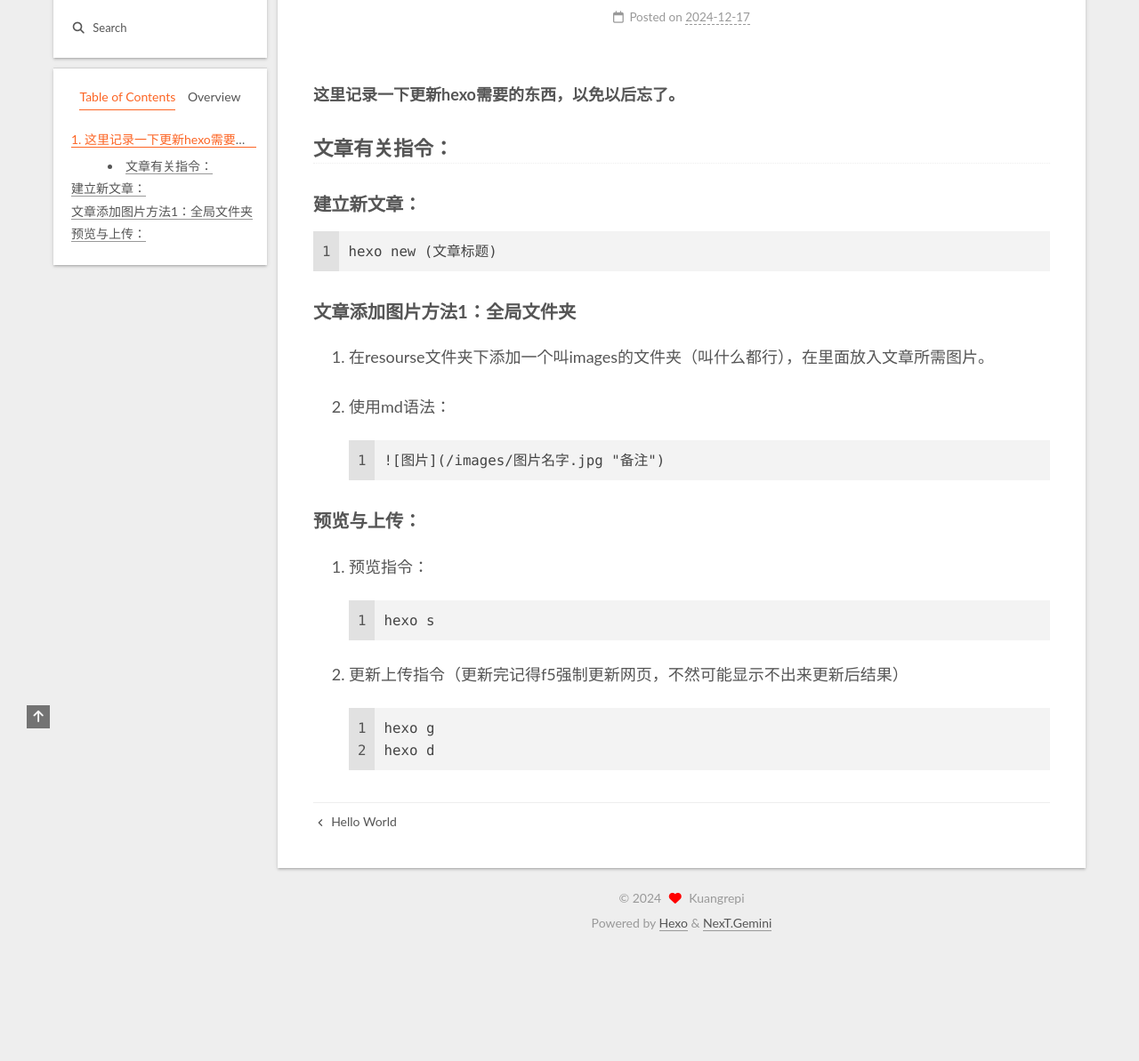
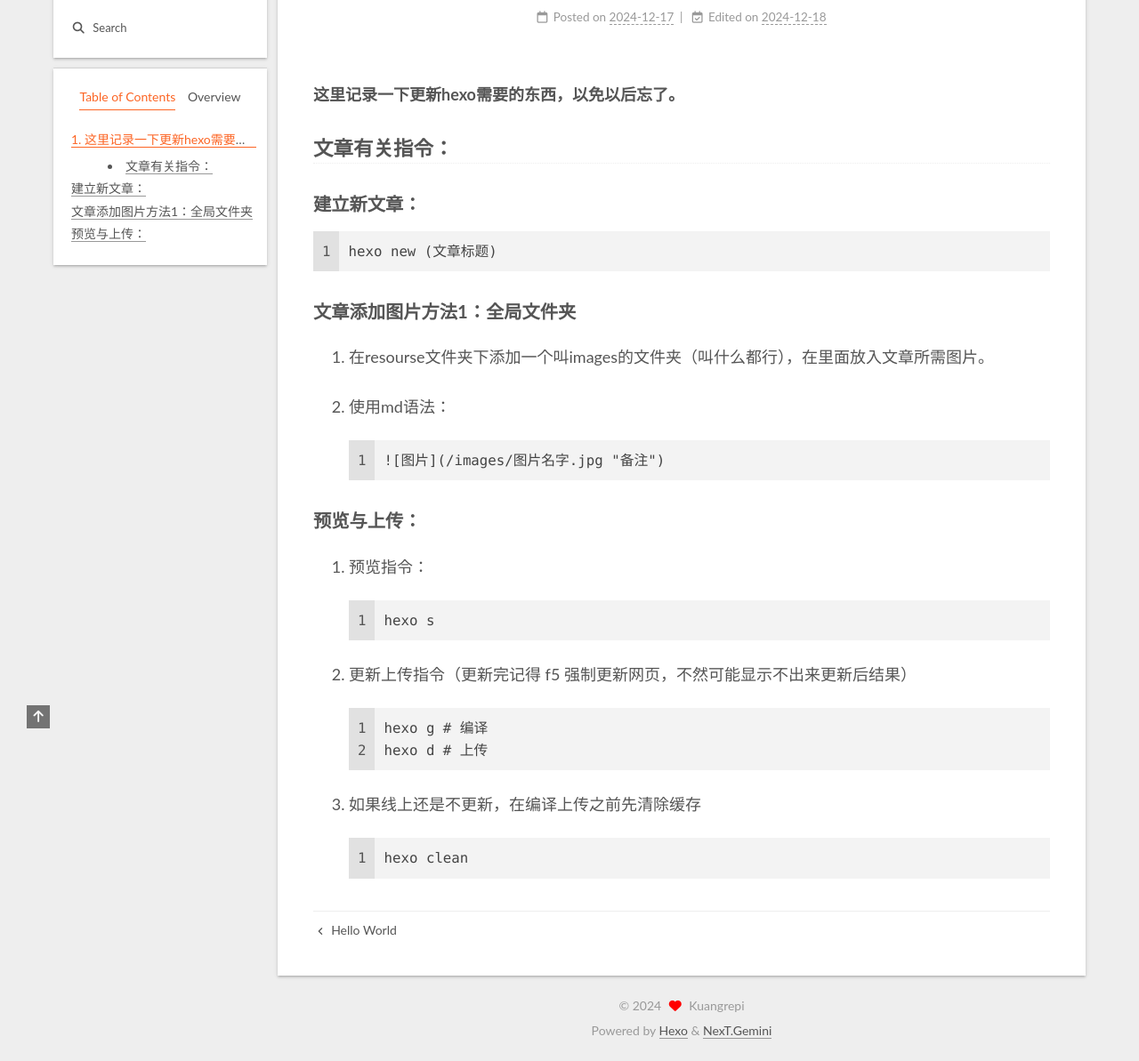
Before and after one commit to kuangrepi/kuangrepi.github.io, a plain HTML site: page 2024/12/17/hexo有关的简单指令/index.html in a window 1280 px wide. Shown: the part 81-1274 px from the top of the page at 89% size. Before the commit the page ends 1153 px from the top, so only its background shows below. Drawn offline with nearby package versions, Linux system fonts and the light colour scheme; some packages are replaced by stand-ins of ours; a script that the page names is missing.

Commit message:
Site updated: 2024-12-18 14:47:52

```diff
--- a/2024/12/17/hexo有关的简单指令/index.html
+++ b/2024/12/17/hexo有关的简单指令/index.html
@@ -27,7 +27,7 @@
 <meta property="og:description" content="这里记录一下更新hexo需要的东西，以免以后忘了。文章有关指令：建立新文章：1hexo new (文章标题)  文章添加图片方法1：全局文件夹 在resourse文件夹下添加一个叫images的文件夹（叫什么都行），在里面放入文章所需图片。  使用md语法： 1![图片](&#x2F;images&#x2F;图片名字.jpg &quot;备注&quot;)  预览与上传： 预览指令： 1hexo s  更新上传指令（">
 <meta property="og:locale" content="en_US">
 <meta property="article:published_time" content="2024-12-17T09:38:03.000Z">
-<meta property="article:modified_time" content="2024-12-17T09:54:03.908Z">
+<meta property="article:modified_time" content="2024-12-18T06:47:34.709Z">
 <meta property="article:author" content="Kuangrepi">
 <meta name="twitter:card" content="summary">
 
@@ -212,8 +212,14 @@
       </span>
       <span class="post-meta-item-text">Posted on</span>
 
-
-      <time title="Created: 2024-12-17 17:38:03 / Modified: 17:54:03" itemprop="dateCreated datePublished" datetime="2024-12-17T17:38:03+08:00">2024-12-17</time>
+      <time title="Created: 2024-12-17 17:38:03" itemprop="dateCreated datePublished" datetime="2024-12-17T17:38:03+08:00">2024-12-17</time>
+    </span>
+    <span class="post-meta-item">
+      <span class="post-meta-item-icon">
+        <i class="far fa-calendar-check"></i>
+      </span>
+      <span class="post-meta-item-text">Edited on</span>
+      <time title="Modified: 2024-12-18 14:47:34" itemprop="dateModified" datetime="2024-12-18T14:47:34+08:00">2024-12-18</time>
     </span>
 
 
@@ -244,8 +250,13 @@
 <li><p>预览指令：</p>
 <figure class="highlight plaintext"><table><tr><td class="gutter"><pre><span class="line">1</span><br></pre></td><td class="code"><pre><span class="line">hexo s</span><br></pre></td></tr></table></figure>
 </li>
-<li><p>更新上传指令（更新完记得f5强制更新网页，不然可能显示不出来更新后结果）</p>
-<figure class="highlight plaintext"><table><tr><td class="gutter"><pre><span class="line">1</span><br><span class="line">2</span><br></pre></td><td class="code"><pre><span class="line">hexo g</span><br><span class="line">hexo d</span><br></pre></td></tr></table></figure></li>
+<li><p>更新上传指令（更新完记得 f5 强制更新网页，不然可能显示不出来更新后结果）</p>
+<figure class="highlight plaintext"><table><tr><td class="gutter"><pre><span class="line">1</span><br><span class="line">2</span><br></pre></td><td class="code"><pre><span class="line">hexo g # 编译</span><br><span class="line">hexo d # 上传</span><br></pre></td></tr></table></figure>
+
+
+</li>
+<li><p>如果线上还是不更新，在编译上传之前先清除缓存</p>
+<figure class="highlight plaintext"><table><tr><td class="gutter"><pre><span class="line">1</span><br></pre></td><td class="code"><pre><span class="line">hexo clean</span><br></pre></td></tr></table></figure></li>
 </ol>
 
     </div>
```
Also changed, not shown: index.html (+15 -4 lines), search.xml (+7 -2 lines).
